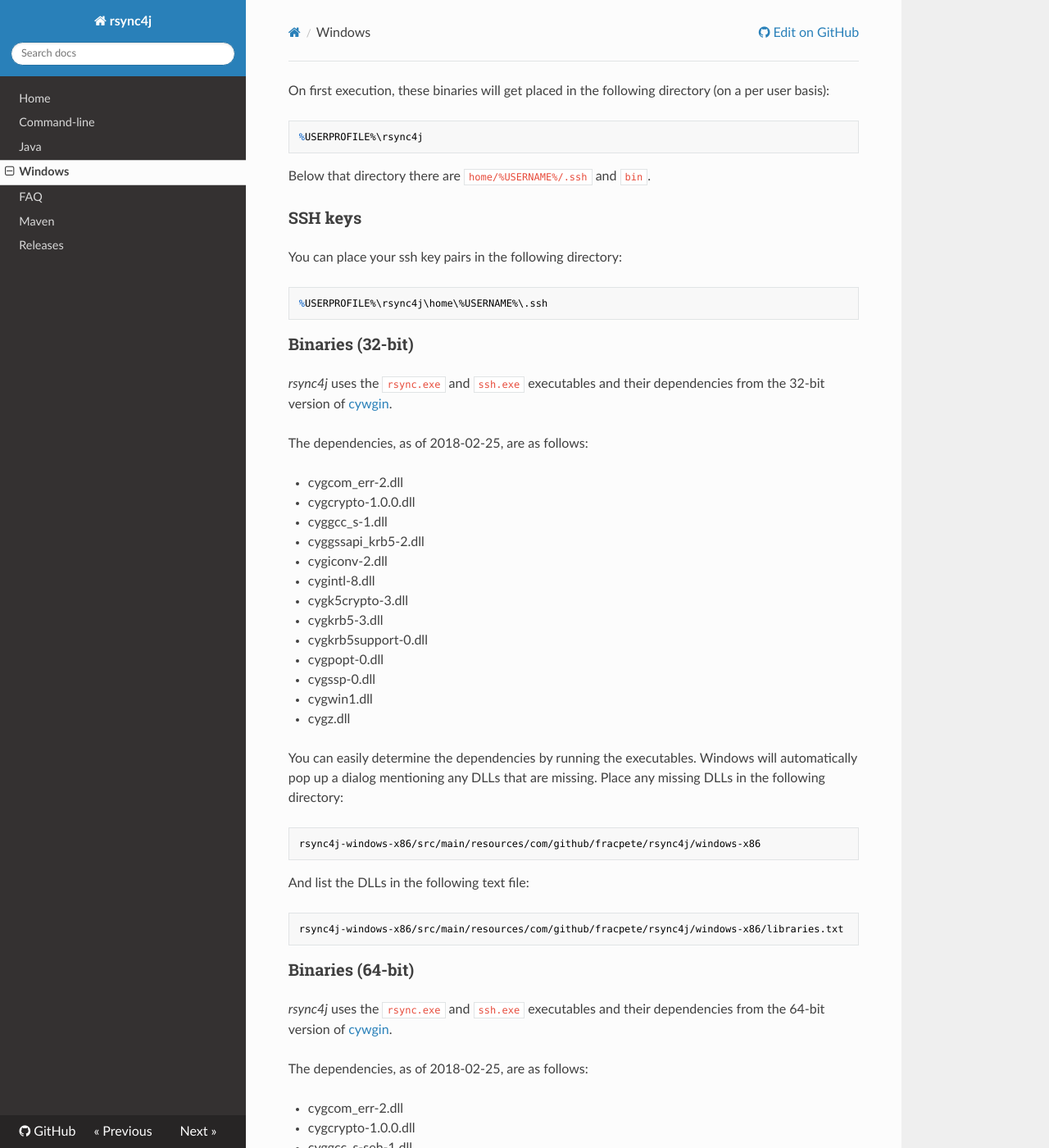
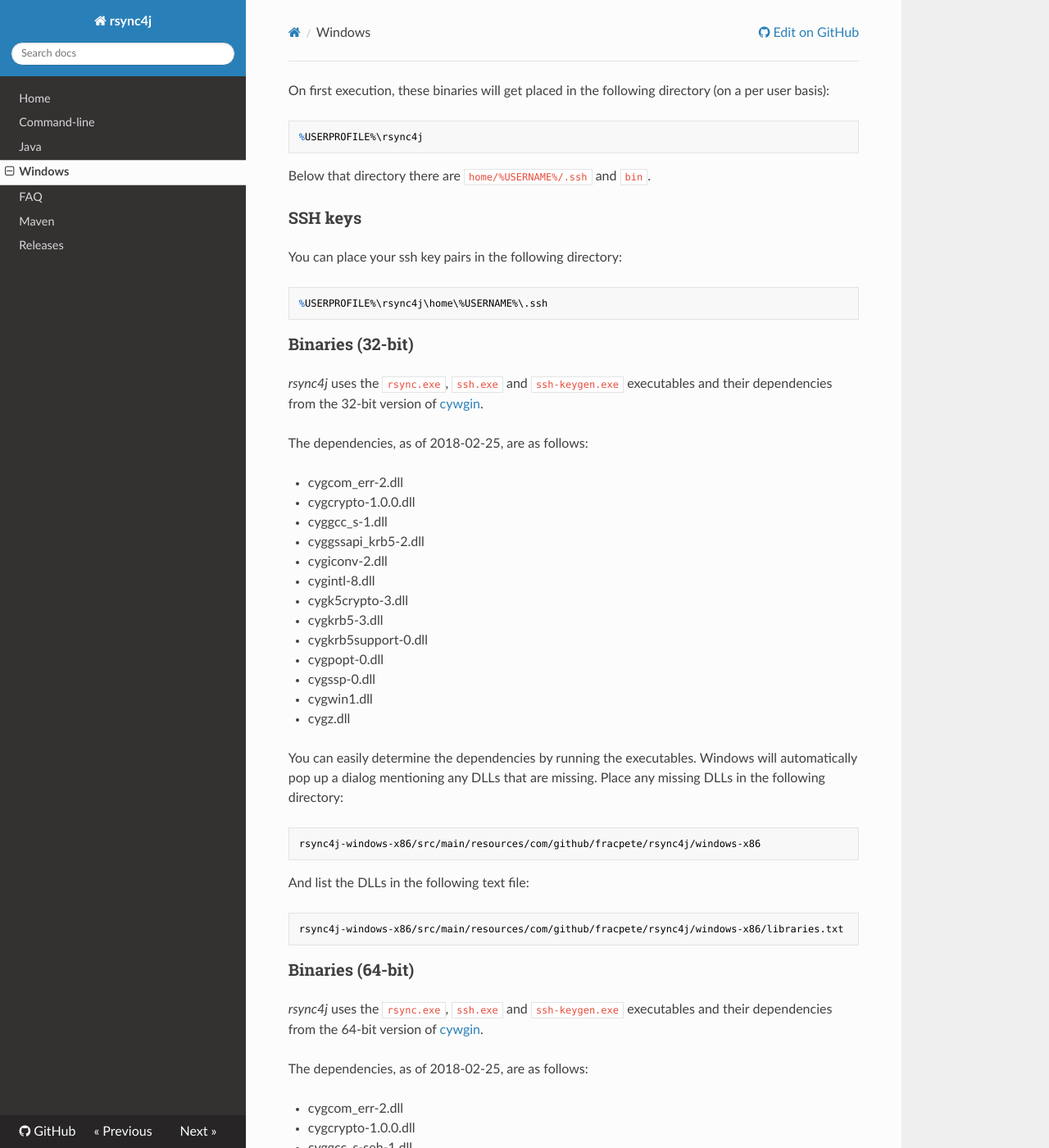
Before and after one commit to fracpete/rsync4j, an MkDocs documentation site: the page built from docs/windows.md, in a window 1280 px wide and 1400 px high. Shown: the whole window at 82% size. Built offline with MkDocs 1.6.1, drawn with Linux system fonts in a browser that asks for light colours; nearby versions of some CDN libraries; old or Windows-style settings are respelled for this version of MkDocs.

Commit message:
added ssh-keygen binaries

````diff
--- a/docs/windows.md
+++ b/docs/windows.md
@@ -14,8 +14,8 @@
 ```
 
 ### Binaries (32-bit)
-*rsync4j* uses the `rsync.exe` and `ssh.exe` executables and their dependencies
-from the 32-bit version of [cywgin](https://cygwin.com/).
+*rsync4j* uses the `rsync.exe`, `ssh.exe` and `ssh-keygen.exe` executables and
+their dependencies from the 32-bit version of [cywgin](https://cygwin.com/).
 
 The dependencies, as of 2018-02-25, are as follows:
 
@@ -49,8 +49,8 @@
 
 
 ### Binaries (64-bit)
-*rsync4j* uses the `rsync.exe` and `ssh.exe` executables and their dependencies
-from the 64-bit version of [cywgin](https://cygwin.com/).
+*rsync4j* uses the `rsync.exe`, `ssh.exe` and `ssh-keygen.exe` executables and
+their dependencies from the 64-bit version of [cywgin](https://cygwin.com/).
 
 The dependencies, as of 2018-02-25, are as follows:
 
````
Also changed, not shown: 2 other files.
